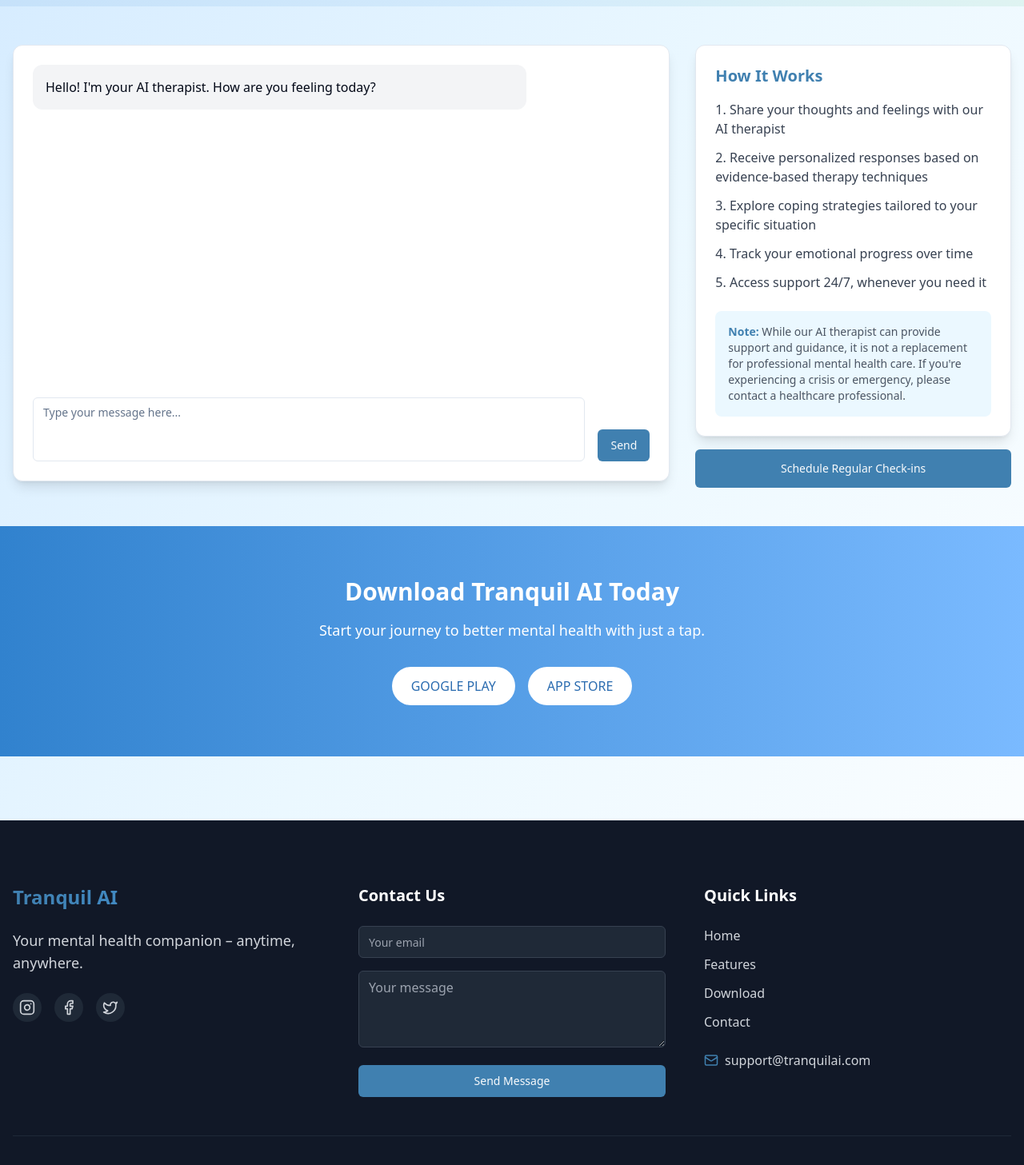
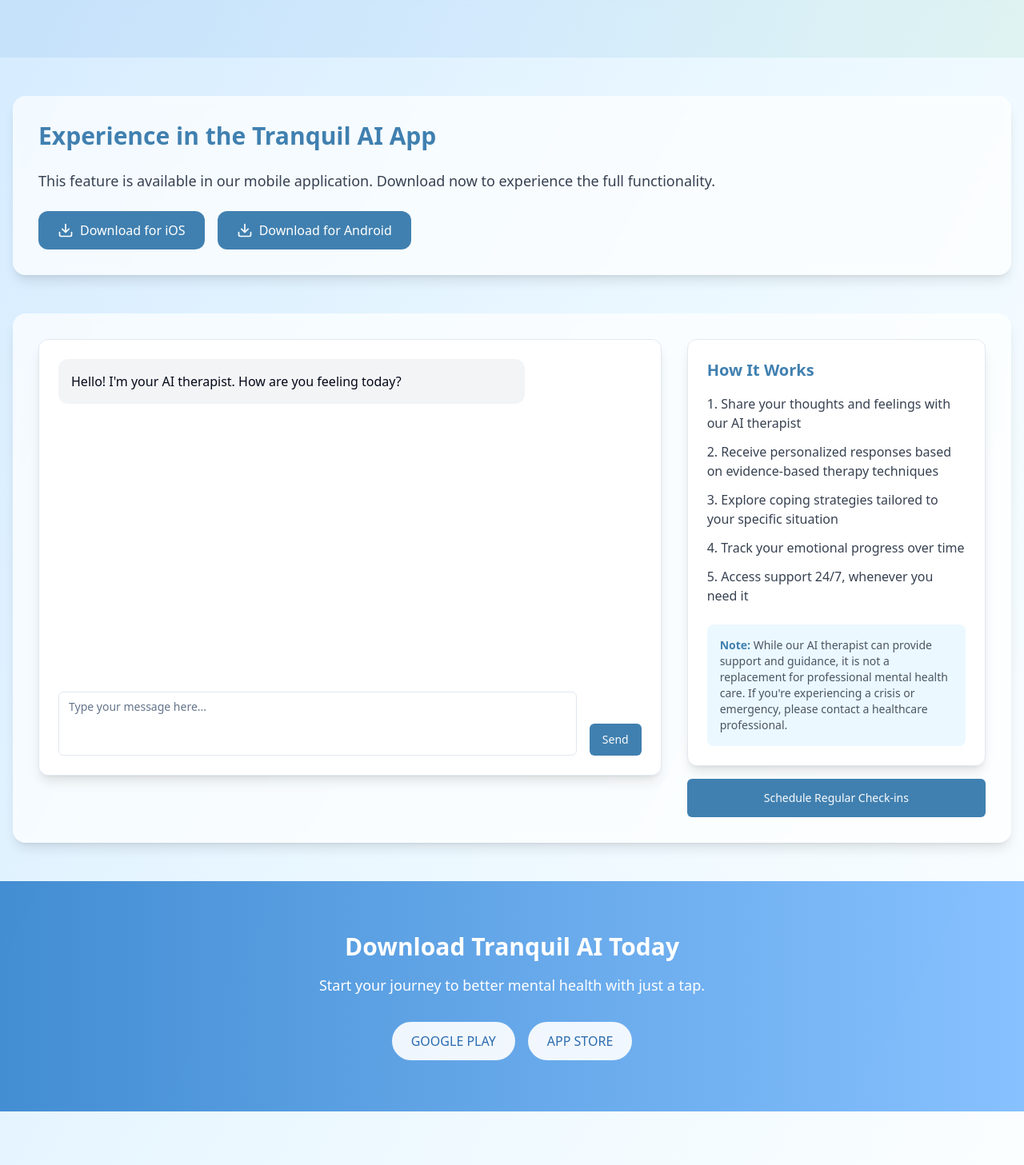
Before and after one commit to ShreyashReshu/tranquilAI, a React (Vite) app: page /ai-therapy in a window 1280 px wide. Shown: the part 440-1897 px from the top of the page at 80% size. Built offline with nearby package versions, Linux system fonts and the light colour scheme.

Commit message:
added download section

```diff
--- a/src/App.tsx
+++ b/src/App.tsx
@@ -12,6 +12,7 @@ import JournalingPage from "./pages/JournalingPage";
 import BreathingExercisesPage from "./pages/BreathingExercisesPage";
 import GuidedMeditationPage from "./pages/GuidedMeditationPage";
 import SleepAudiosPage from "./pages/SleepAudiosPage";
+import DownloadPage from "./pages/DownloadPage";
 
 // Create a new QueryClient instance
 const queryClient = new QueryClient({
@@ -31,6 +32,7 @@ const App = () => (
       <BrowserRouter>
         <Routes>
           <Route path="/" element={<Index />} />
+          <Route path="/download" element={<DownloadPage />} />
           <Route path="/ai-therapy" element={<AITherapyPage />} />
           <Route path="/mood-logging" element={<MoodLoggingPage />} />
           <Route path="/journaling" element={<JournalingPage />} />
--- a/src/components/FeaturePageLayout.tsx
+++ b/src/components/FeaturePageLayout.tsx
@@ -3,7 +3,7 @@ import React, { ReactNode } from 'react';
 import Navigation from '@/components/Navigation';
 import Footer from '@/components/Footer';
 import { Link } from 'react-router-dom';
-import { ArrowLeft } from 'lucide-react';
+import { ArrowLeft, Download } from 'lucide-react';
 
 interface FeaturePageLayoutProps {
   children: ReactNode;
@@ -13,6 +13,11 @@ interface FeaturePageLayoutProps {
 }
 
 const FeaturePageLayout = ({ children, title, description, backgroundImage }: FeaturePageLayoutProps) => {
+  // Fix for scroll issue when clicking on feature links
+  React.useEffect(() => {
+    window.scrollTo(0, 0);
+  }, []);
+
   return (
     <div className="min-h-screen bg-gradient-to-br from-blue-100 via-blue-50 to-white text-dark-charcoal">
       <Navigation />
@@ -27,6 +32,7 @@ const FeaturePageLayout = ({ children, title, description, backgroundImage }: Fe
             <ArrowLeft size={20} className="mr-2 group-hover:transform group-hover:-translate-x-1 transition-transform" />
             <span>Back to Home</span>
           </Link>
+          <div className="bg-white/70 backdrop-blur-sm p-8 rounded-2xl shadow-md">
             <h1 className="text-4xl md:text-5xl font-bold mb-6 text-transparent bg-clip-text bg-gradient-to-r from-blue-500 to-blue-300 animate-fade-in">
               {title}
             </h1>
@@ -34,21 +40,65 @@ const FeaturePageLayout = ({ children, title, description, backgroundImage }: Fe
               {description}
             </p>
           </div>
+        </div>
       </header>
+
       <div className="container mx-auto px-4 py-12">
+        <div className="bg-white/70 backdrop-blur-sm rounded-2xl p-8 mb-12 shadow-lg">
+          <h2 className="text-2xl md:text-3xl font-semibold mb-6 text-primary-purple">
+            Experience in the Tranquil AI App
+          </h2>
+          <p className="text-lg text-gray-700 mb-6">
+            This feature is available in our mobile application. Download now to experience the full functionality.
+          </p>
+          <div className="flex flex-col sm:flex-row gap-4">
+            <a
+              href="https://apps.apple.com/in/app/tranquil-ai/id6738845854"
+              target="_blank"
+              rel="noopener noreferrer"
+              className="inline-flex items-center gap-2 bg-primary-purple text-white px-6 py-3 rounded-xl hover:bg-blue-600 transition-colors"
+            >
+              <Download size={20} />
+              <span>Download for iOS</span>
+            </a>
+            <a
+              href="https://play.google.com/store/apps/details?id=com.trnql.tranquil&pcampaignid=web_share"
+              target="_blank"
+              rel="noopener noreferrer"
+              className="inline-flex items-center gap-2 bg-primary-purple text-white px-6 py-3 rounded-xl hover:bg-blue-600 transition-colors"
+            >
+              <Download size={20} />
+              <span>Download for Android</span>
+            </a>
+          </div>
+        </div>
+
+        <div className="bg-white/70 backdrop-blur-sm rounded-2xl p-8 shadow-lg">
           {children}
         </div>
-      <div className="bg-gradient-to-r from-blue-500 to-blue-300 py-16">
+      </div>
+
+      <div className="bg-gradient-to-r from-blue-500/90 to-blue-300/90 backdrop-blur-sm py-16">
         <div className="container mx-auto px-4 text-center text-white">
           <h2 className="text-3xl font-bold mb-4">Download Tranquil AI Today</h2>
           <p className="text-lg mb-8">Start your journey to better mental health with just a tap.</p>
           <div className="flex flex-wrap justify-center gap-4">
-            <button className="bg-white text-blue-600 px-6 py-3 rounded-full flex items-center gap-2 hover:shadow-lg transition-shadow">
+            <a
+              href="https://play.google.com/store/apps/details?id=com.trnql.tranquil&pcampaignid=web_share"
+              target="_blank"
+              rel="noopener noreferrer"
+              className="bg-white/90 text-blue-600 px-6 py-3 rounded-full flex items-center gap-2 hover:shadow-lg transition-shadow"
+            >
               <span>GOOGLE PLAY</span>
-            </button>
-            <button className="bg-white text-blue-600 px-6 py-3 rounded-full flex items-center gap-2 hover:shadow-lg transition-shadow">
+            </a>
+            <a
+              href="https://apps.apple.com/in/app/tranquil-ai/id6738845854"
+              target="_blank"
+              rel="noopener noreferrer"
+              className="bg-white/90 text-blue-600 px-6 py-3 rounded-full flex items-center gap-2 hover:shadow-lg transition-shadow"
+            >
               <span>APP STORE</span>
-            </button>
+            </a>
           </div>
         </div>
       </div>
--- a/src/components/Header.tsx
+++ b/src/components/Header.tsx
@@ -1,6 +1,7 @@
 
 import React from 'react';
 import { Button } from '@/components/ui/button';
+import { Link } from 'react-router-dom';
 
 const Header = () => {
   return (
@@ -13,6 +14,7 @@ const Header = () => {
             className="w-32 h-32 md:w-40 md:h-40 object-contain animate-pulse"
           />
         </div>
+        <div className="bg-white/60 backdrop-blur-sm p-8 rounded-3xl shadow-lg max-w-4xl">
           <h1 className="text-5xl md:text-7xl font-bold mb-8 text-primary-purple bg-clip-text text-transparent bg-gradient-to-r from-primary-purple to-blue-600 animate-fade-in">
             Tranquil AI
           </h1>
@@ -20,17 +22,22 @@ const Header = () => {
             Your Mental Health Companion – Anytime, Anywhere.
           </p>
           <div className="flex flex-col md:flex-row gap-6 animate-fade-in">
+            <Link to="/download">
               <Button
                 className="bg-primary-purple hover:bg-blue-600 text-white px-8 py-6 rounded-xl font-semibold text-lg shadow-lg hover:shadow-xl transition-all duration-300 transform hover:scale-105"
               >
                 Get Started
               </Button>
+            </Link>
+            <a href="#mission">
               <Button
                 variant="outline"
-            className="bg-white hover:bg-gray-50 text-primary-purple border-2 border-primary-purple px-8 py-6 rounded-xl font-semibold text-lg hover:shadow-md transition-all duration-300 transform hover:scale-105"
+                className="bg-white/80 hover:bg-gray-50 text-primary-purple border-2 border-primary-purple px-8 py-6 rounded-xl font-semibold text-lg hover:shadow-md transition-all duration-300 transform hover:scale-105"
               >
                 Learn More
               </Button>
+            </a>
+          </div>
         </div>
       </div>
     </header>
--- a/src/components/MediaPresence.tsx
+++ b/src/components/MediaPresence.tsx
@@ -1,7 +1,6 @@
 
 import React from 'react';
 import { ExternalLink } from 'lucide-react';
-import { Table, TableBody, TableCell, TableHead, TableHeader, TableRow } from '@/components/ui/table';
 
 const MediaPresence = () => {
   const mediaItems = [
@@ -37,37 +36,28 @@ const MediaPresence = () => {
       </div>
 
       <div className="max-w-5xl mx-auto px-4">
-        <Table className="w-full">
-          <TableHeader>
-            <TableRow>
-              <TableHead className="w-1/3">Publication</TableHead>
-              <TableHead className="w-1/2">What They Said</TableHead>
-              <TableHead className="w-1/6 text-right">Link</TableHead>
-            </TableRow>
-          </TableHeader>
-          <TableBody>
+        <ul className="space-y-4">
           {mediaItems.map((item, index) => (
-              <TableRow
+            <li
               key={index}
-                className="hover:bg-blue-50/50 transition-colors"
+              className="bg-white/70 backdrop-blur-sm p-6 rounded-xl shadow-md hover:shadow-lg transition-all flex flex-col md:flex-row md:items-center justify-between gap-4"
             >
-                <TableCell className="font-medium text-primary-purple">{item.name}</TableCell>
-                <TableCell className="text-gray-600 italic">"{item.quote}"</TableCell>
-                <TableCell className="text-right">
+              <div className="flex-1">
+                <h3 className="font-medium text-xl text-primary-purple mb-1">{item.name}</h3>
+                <p className="text-gray-600 italic">"{item.quote}"</p>
+              </div>
               <a
                 href={item.link}
                 target="_blank"
                 rel="noopener noreferrer"
-                    className="inline-flex items-center text-primary-purple hover:text-blue-600 transition-colors"
+                className="inline-flex items-center justify-center px-4 py-2 rounded-lg bg-blue-100/50 text-primary-purple hover:bg-blue-200/50 transition-colors"
               >
-                    <span className="mr-1">Visit</span>
+                <span className="mr-2">Visit</span>
                 <ExternalLink size={16} />
               </a>
-                </TableCell>
-              </TableRow>
+            </li>
           ))}
-          </TableBody>
-        </Table>
+        </ul>
       </div>
     </section>
   );
--- a/src/components/Vision.tsx
+++ b/src/components/Vision.tsx
@@ -6,7 +6,7 @@ const Vision = () => {
     <section id="vision" className="py-20">
       <div className="max-w-5xl mx-auto text-center px-4">
         <h2 className="text-3xl md:text-5xl font-bold mb-8 text-primary-purple animate-fade-in">Our Vision</h2>
-        <div className="bg-gradient-to-r from-purple-100/70 to-blue-100/70 rounded-3xl p-8 md:p-10 shadow-xl">
+        <div className="bg-white/70 backdrop-blur-sm rounded-3xl p-8 md:p-10 shadow-xl">
           <p className="text-lg md:text-xl text-gray-700 leading-relaxed mb-6">
             At <span className="font-semibold text-primary-purple">Tranquil AI</span>, our vision is to create a world where mental health support is universally accessible.
             We strive to make emotional well-being a priority for everyone, regardless of location or circumstances.
--- /dev/null
+++ b/src/pages/DownloadPage.tsx
@@ -0,0 +1,90 @@
+
+import React from 'react';
+import Navigation from '@/components/Navigation';
+import Footer from '@/components/Footer';
+import { Download } from 'lucide-react';
+import { Link } from 'react-router-dom';
+import { ArrowLeft } from 'lucide-react';
+
+const DownloadPage = () => {
+  return (
+    <div className="min-h-screen bg-gradient-to-br from-blue-100 via-blue-50 to-white text-dark-charcoal">
+      <Navigation />
+      <main className="pt-32 pb-20">
+        <div className="container mx-auto px-4">
+          <Link to="/" className="flex items-center text-primary-purple mb-6 hover:text-blue-700 transition-colors w-fit group">
+            <ArrowLeft size={20} className="mr-2 group-hover:transform group-hover:-translate-x-1 transition-transform" />
+            <span>Back to Home</span>
+          </Link>
+
+          <div className="max-w-4xl mx-auto">
+            <div className="bg-white/80 backdrop-blur-md rounded-3xl p-8 md:p-12 shadow-xl mb-16">
+              <h1 className="text-4xl md:text-5xl font-bold mb-8 text-center text-primary-purple">Download Tranquil AI</h1>
+              <p className="text-xl text-center mb-12">
+                Start your journey to better mental health today by downloading our app on your preferred platform.
+              </p>
+
+              <div className="grid md:grid-cols-2 gap-8">
+                <div className="bg-blue-50/80 backdrop-blur-sm p-8 rounded-2xl flex flex-col items-center text-center">
+                  <img
+                    src="/lovable-uploads/d5154c15-1682-4e4b-b010-f464b83cad81.png"
+                    alt="iOS App"
+                    className="w-24 h-24 mb-6"
+                  />
+                  <h2 className="text-2xl font-semibold mb-4">iOS App</h2>
+                  <p className="mb-8 text-gray-700">
+                    Download Tranquil AI from the Apple App Store for your iPhone or iPad.
+                  </p>
+                  <a
+                    href="https://apps.apple.com/in/app/tranquil-ai/id6738845854"
+                    target="_blank"
+                    rel="noopener noreferrer"
+                    className="inline-flex items-center justify-center gap-2 bg-primary-purple text-white px-6 py-3 rounded-xl hover:bg-blue-600 transition-colors shadow-md"
+                  >
+                    <Download size={20} />
+                    <span>App Store</span>
+                  </a>
+                </div>
+
+                <div className="bg-blue-50/80 backdrop-blur-sm p-8 rounded-2xl flex flex-col items-center text-center">
+                  <img
+                    src="/lovable-uploads/d5154c15-1682-4e4b-b010-f464b83cad81.png"
+                    alt="Android App"
+                    className="w-24 h-24 mb-6"
+                  />
+                  <h2 className="text-2xl font-semibold mb-4">Android App</h2>
+                  <p className="mb-8 text-gray-700">
+                    Download Tranquil AI from the Google Play Store for your Android device.
+                  </p>
+                  <a
+                    href="https://play.google.com/store/apps/details?id=com.trnql.tranquil&pcampaignid=web_share"
+                    target="_blank"
+                    rel="noopener noreferrer"
+                    className="inline-flex items-center justify-center gap-2 bg-primary-purple text-white px-6 py-3 rounded-xl hover:bg-blue-600 transition-colors shadow-md"
+                  >
+                    <Download size={20} />
+                    <span>Google Play</span>
+                  </a>
+                </div>
+              </div>
+
+              <div className="mt-16 text-center">
+                <h3 className="text-2xl font-semibold mb-4">Why Download Tranquil AI?</h3>
+                <ul className="text-left max-w-2xl mx-auto space-y-4 list-disc list-inside text-gray-700">
+                  <li>Access personalized therapy sessions anytime, anywhere</li>
+                  <li>Track your mood and emotional patterns</li>
+                  <li>Practice guided meditation and breathing exercises</li>
+                  <li>Keep a digital journal with AI insights</li>
+                  <li>Fall asleep faster with specialized sleep audios</li>
+                </ul>
+              </div>
+            </div>
+          </div>
+        </div>
+      </main>
+      <Footer />
+    </div>
+  );
+};
+
+export default DownloadPage;
```
Also changed, not shown: src/components/DownloadSection.tsx (+13 -7 lines). Lines whose indentation alone changed are shown as unchanged.
